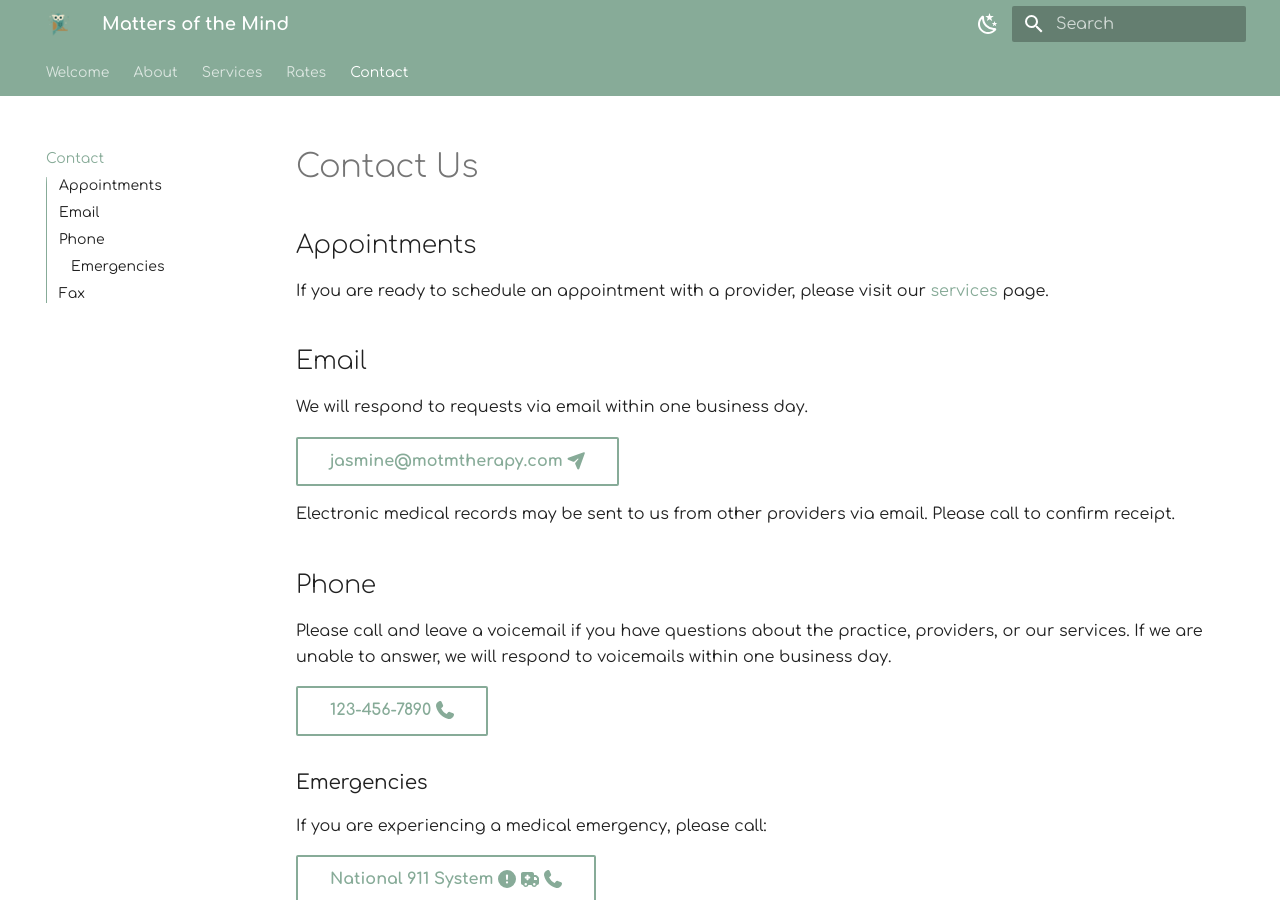
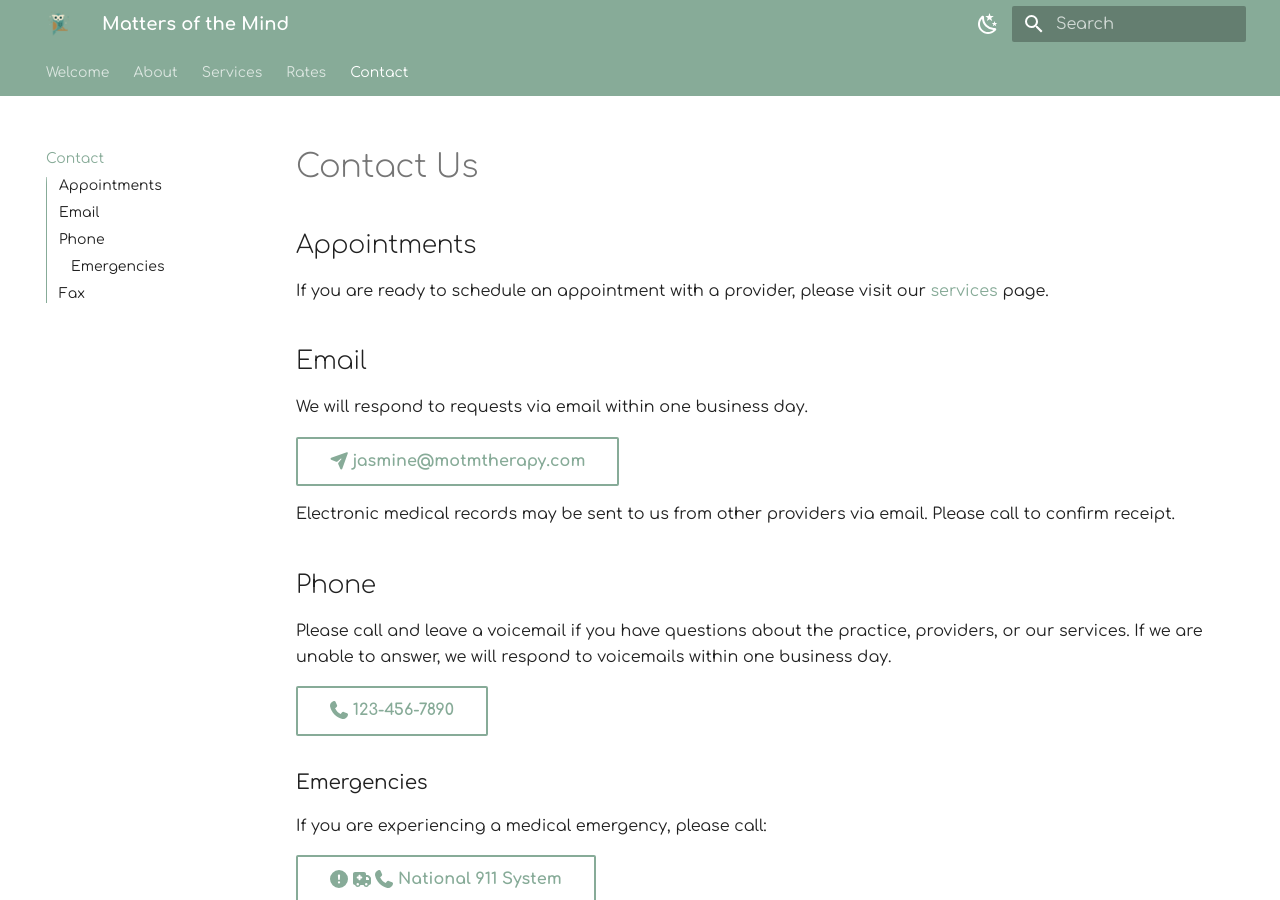
Before and after one commit to motm-therapy/website, an MkDocs documentation site: the page built from docs/contact.md, in a window 1280 px wide and 900 px high. Built offline with MkDocs 1.6.1 and Material for MkDocs 9.7.7, drawn with Linux system fonts in a browser that asks for light colours.

Commit message:
Update contact.md

```diff
--- a/docs/contact.md
+++ b/docs/contact.md
@@ -8,7 +8,7 @@ If you are ready to schedule an appointment with a provider, please visit our [s
 
 We will respond to requests via email within one business day.
 
-[jasmine@motmtherapy.com :fontawesome-solid-paper-plane:](mailto:jasmine@motmtherapy.com){ .md-button }
+[:fontawesome-solid-paper-plane:  jasmine@motmtherapy.com](mailto:jasmine@motmtherapy.com){ .md-button }
 
 
 Electronic medical records may be sent to us from other providers via email. Please call to confirm receipt.
@@ -18,23 +18,23 @@ Electronic medical records may be sent to us from other providers via email. Ple
 Please call and leave a voicemail if you have questions about the practice, providers, or our services.
 If we are unable to answer, we will respond to voicemails within one business day.
 
-[123-456-7890 :fontawesome-solid-phone:](tel:1234567890){ .md-button }
+[:fontawesome-solid-phone:  123-456-7890](tel:1234567890){ .md-button }
 
 ### Emergencies
 
 If you are experiencing a medical emergency, please call:
 
-[National 911 System :fontawesome-solid-circle-exclamation: :fontawesome-solid-truck-medical: :fontawesome-solid-phone:](tel:911){ .md-button }
+[:fontawesome-solid-circle-exclamation: :fontawesome-solid-truck-medical: :fontawesome-solid-phone:  National 911 System ](tel:911){ .md-button }
 
 If you are experiencing an acute mental health crisis and are unable to immediately reach a provider,
 please call:
 
-[National 988 Suicide & Crisis Lifeline :fontawesome-solid-circle-exclamation: :fontawesome-solid-brain: :fontawesome-solid-phone:](tel:988){ .md-button }
+[:fontawesome-solid-circle-exclamation: :fontawesome-solid-brain: :fontawesome-solid-phone:  National 988 Suicide & Crisis Lifeline](tel:988){ .md-button }
 
 ## Fax
 
 Paper medical records may be transferred to the practice via fax.
 
-[123-456-7890 :fontawesome-solid-fax:](tel:1234567890){ .md-button }
+[:fontawesome-solid-fax:  123-456-7890 ](tel:1234567890){ .md-button }
 
 Please call to confirm receipt.
```
